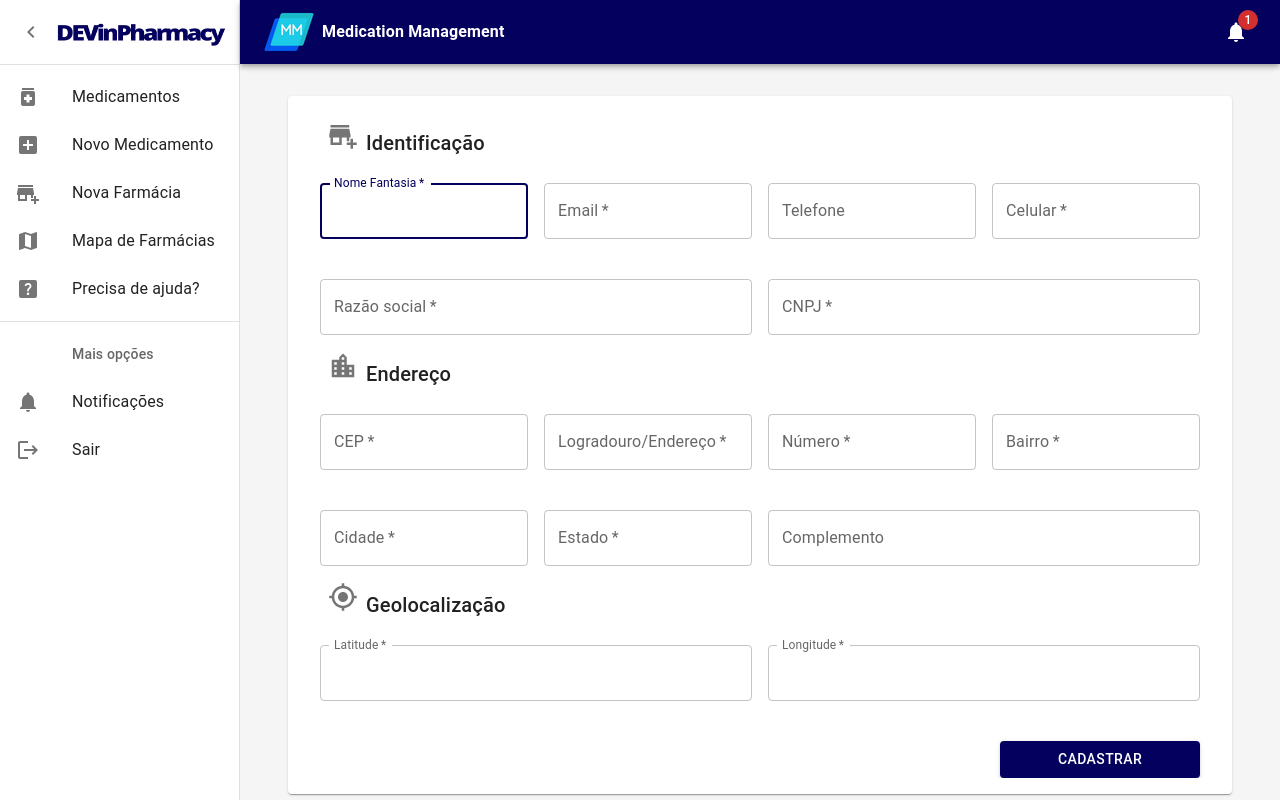
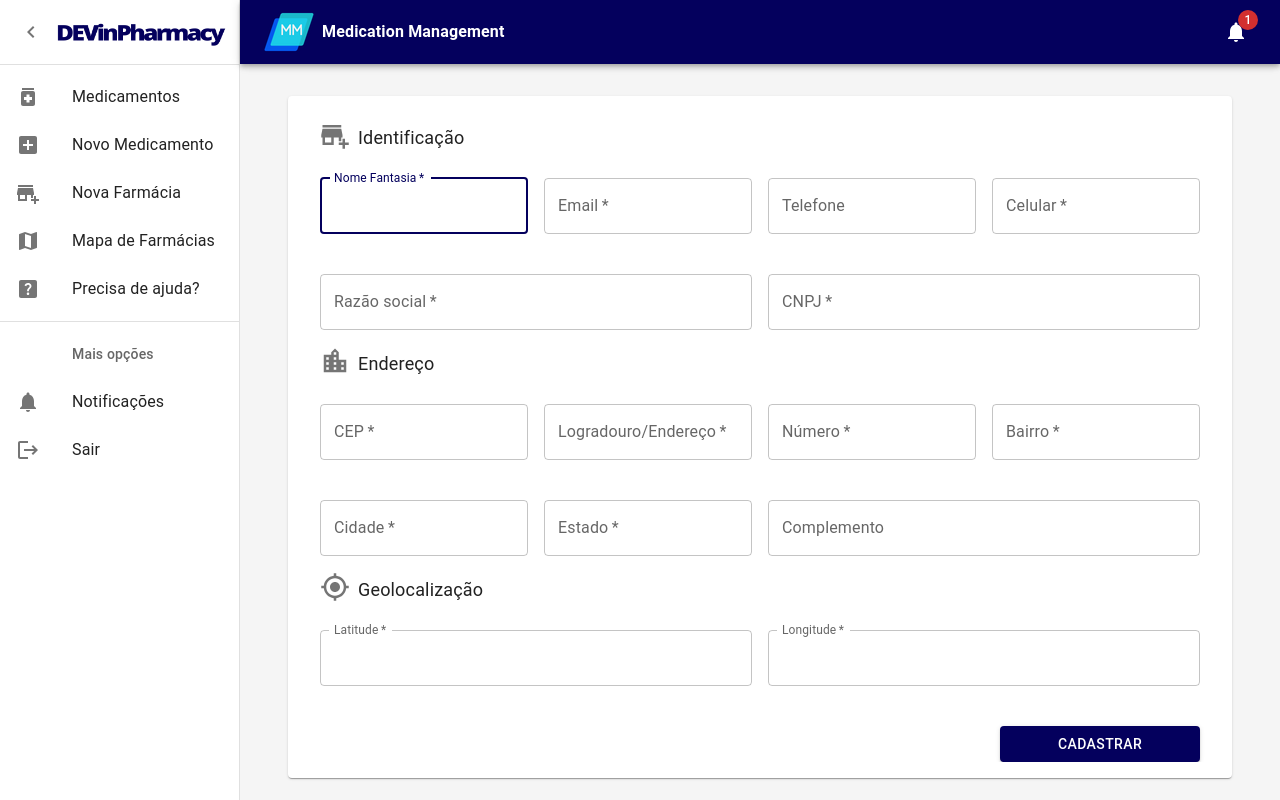
Before and after one commit to henriquemafra/DEVinPharmacy, a React (Vite) app: page /dashboard in a window 1280 px wide. Built offline with nearby package versions, Linux system fonts and the light colour scheme.

Commit message:
Refactor: title organization

```diff
--- a/src/App.jsx
+++ b/src/App.jsx
@@ -18,7 +18,13 @@ function App() {
     palette: {
       ...customColors,
     },
+    typography: {
+      subtitle1: {
+        fontSize: 18,
+      },
+    },
   });
+
 
   return (
     <ThemeProvider theme={customTheme}>
--- a/src/components/drugstores/index.jsx
+++ b/src/components/drugstores/index.jsx
@@ -199,16 +199,18 @@ export default function NewDrugstore() {
     return (
         <Box sx={{ p: 2, overflow: 'hidden' }}>
             <Box component="form" validate onSubmit={handleSubmit} ref={formRef} sx={{ px: 2, overflow: 'hidden' }}>
-                <Typography component="h1" variant="h6" sx={{ my: 1 }}>
+            <Box sx={{ display: 'flex', my: 1}}>
                 <AddBusinessIcon
                         sx={{
                             color: 'rgba(0, 0, 0, 0.54)',
                             fontSize: '30px',
-                            mx: 1
+                            mr: 1
                         }} />
+                <Typography variant='subtitle1' sx={{ mt: 0.3}} >
 
                 Identificação
                </Typography>
+               </Box>
                 <Grid container spacing={2}>
 
                     <Grid item xs={12} sm={3}>
@@ -284,15 +286,17 @@ export default function NewDrugstore() {
                         />
                     </Grid>
                 </Grid>
-                <Typography component="h1" variant="h6" sx={{ my: 1 }}>
+                <Box sx={{ display: 'flex', my: 1}}>
                 <LocationCityIcon
                         sx={{
                             color: 'rgba(0, 0, 0, 0.54)',
                             fontSize: '30px',
-                            mx: 1
+                            mr: 1
                         }} />
+                <Typography variant='subtitle1' sx={{ mt: 0.3}} >
                 Endereço
                </Typography>
+               </Box>
                 <Grid container spacing={2}>
                     <Grid item xs={12} sm={3}>
                         <TextField
@@ -387,15 +391,17 @@ export default function NewDrugstore() {
                         />
                     </Grid>
                 </Grid>
-                <Typography component="h1" variant="h6" sx={{ my: 1 }}>
+                <Box sx={{ display: 'flex', my: 1}}>
                 <GpsFixedIcon
                         sx={{
                             color: 'rgba(0, 0, 0, 0.54)',
                             fontSize: '30px',
-                            mx: 1
+                            mr: 1
                         }} />
+                <Typography variant='subtitle1' sx={{ mt: 0.3}} >
                    Geolocalização
                </Typography>
+               </Box>
                 <Grid container spacing={2}>
                 <Grid item xs={12} sm={6}>
                         <TextField
--- a/src/components/new-medicament/index.jsx
+++ b/src/components/new-medicament/index.jsx
@@ -47,16 +47,17 @@ export default function NewMedicament() {
     return (
         <Box sx={{ p: 2, overflow: 'hidden' }}>
             <Box component="form" Validate onSubmit={handleSubmit} ref={formRef} sx={{ px: 2, overflow: 'hidden' }}>
-                <Typography component="h1" variant="h6" sx={{ my: 1 }}>
+                <Box sx={{ display: 'flex', my: 1 }}>
                     <MedicationIcon
                         sx={{
                             color: 'rgba(0, 0, 0, 0.54)',
                             fontSize: '30px',
                             mx: 1
                         }} />
-
+                    <Typography variant='subtitle1' sx={{ mt: 0.3 }} >
                         Informações do medicamento
                     </Typography>
+                </Box>
                 <Grid container spacing={2}>
 
                     <Grid item xs={12} sm={4}>
```
Lines whose indentation alone changed are shown as unchanged.
